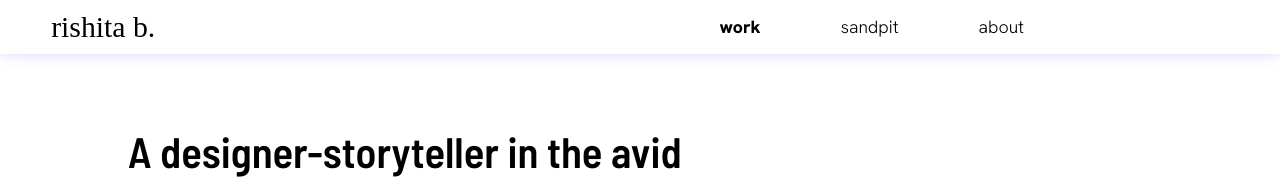
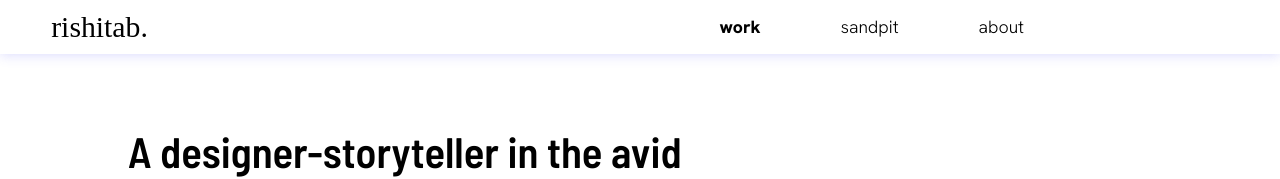
Before and after one commit to Rishita-bug/Portfolio-25, a React (Vite) app: page / in a window 1280 px wide. Shown: the top 179 px of the page. Built offline with nearby package versions, Linux system fonts and the light colour scheme; a web font is replaced by a local one.

Commit message:
home link links to homepage

```diff
--- a/src/Navbar.css
+++ b/src/Navbar.css
@@ -52,6 +52,32 @@ body {
   font-family: "Kids";
   font-size: var(--h2);
   padding-left: 4vw;
+  color: inherit;
+  text-decoration: none;
+}
+
+.home-link span {
+  display: inline-block;
+  transition: transform 0.25s cubic-bezier(0.68, -0.55, 0.27, 1.55);;
+}
+
+.home-link:hover span {
+  animation: jump 0.5s ease forwards;
+}
+
+.home-link span:nth-child(1) { animation-delay: 0s; }
+.home-link span:nth-child(2) { animation-delay: 0.1s; }
+.home-link span:nth-child(3) { animation-delay: 0.15s; }
+.home-link span:nth-child(4) { animation-delay: 0.2s; }
+.home-link span:nth-child(5) { animation-delay: 0.2s; }
+.home-link span:nth-child(6) { animation-delay: 0.15s; }
+.home-link span:nth-child(7) { animation-delay: 0.1s; }
+.home-link span:nth-child(8) { animation-delay: 0s; }
+
+@keyframes jump {
+  0%   { transform: translateY(0); }
+  50%  { transform: translateY(-8px); }
+  100% { transform: translateY(0); }
 }
 
 .nav-link {
--- a/src/Navbar.jsx
+++ b/src/Navbar.jsx
@@ -60,7 +60,17 @@ function Navbar() {
     <div
       className={`navbar-container ${isNavbarVisible ? '' : 'nav-hidden'}`}
     >
-      <a className="home-link">rishita b.</a>
+      <NavLink to = '/' className="home-link">
+        <span>r</span>
+        <span>i</span>
+        <span>s</span>
+        <span>h</span>
+        <span>i</span>
+        <span>t</span>
+        <span>a </span>
+        <span>b</span>
+        <span>.</span>
+      </NavLink>
 
       <div className="menu-icon-container" onClick={toggleNav}>
         <img
```
